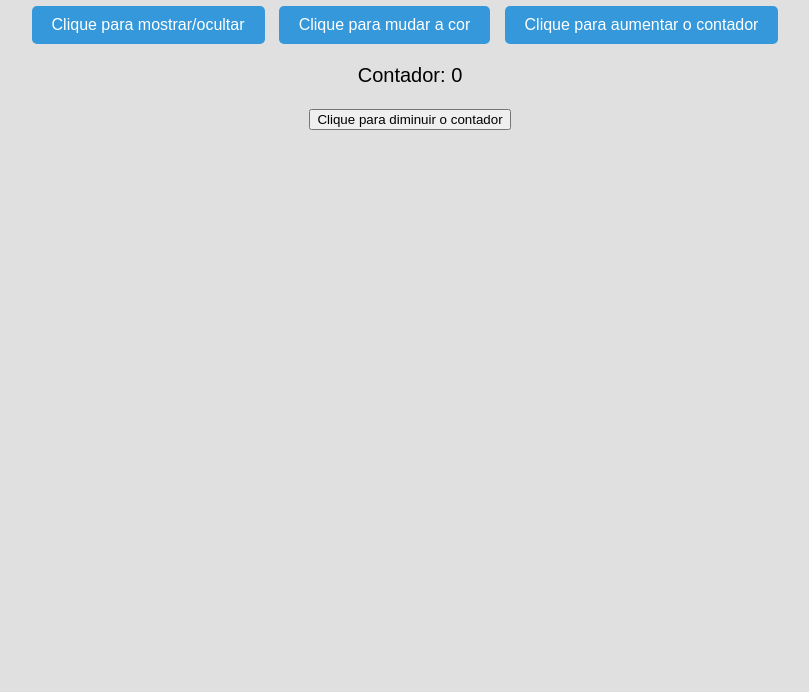
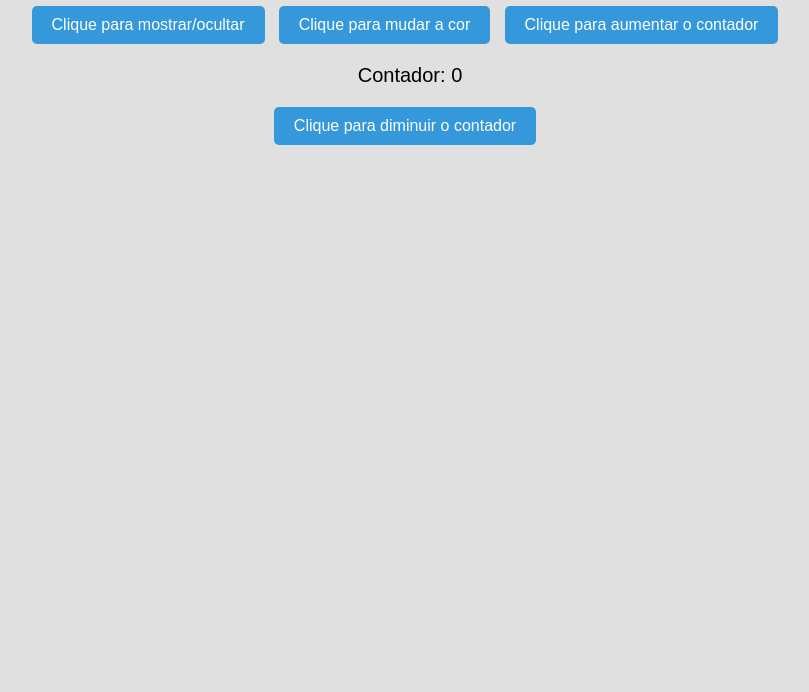
Before and after one commit to KAZINHO17BSK/Mudar-cor, a plain HTML site: page index.html in a window 1280 px wide. Shown: the part 108-800 px from the top of the page, without its empty margins (230-1039 px from the left). Drawn offline with Linux system fonts and the light colour scheme.

Commit message:
Update styles.css

```diff
--- a/styles.css
+++ b/styles.css
@@ -9,7 +9,7 @@ body {
     color: #333;
   }
 
-  #esconder, #cor, #contador {
+  #esconder, #cor, #contador, #dentador {
     background-color: #3498db;
     color: white;
     padding: 10px 20px;
```
